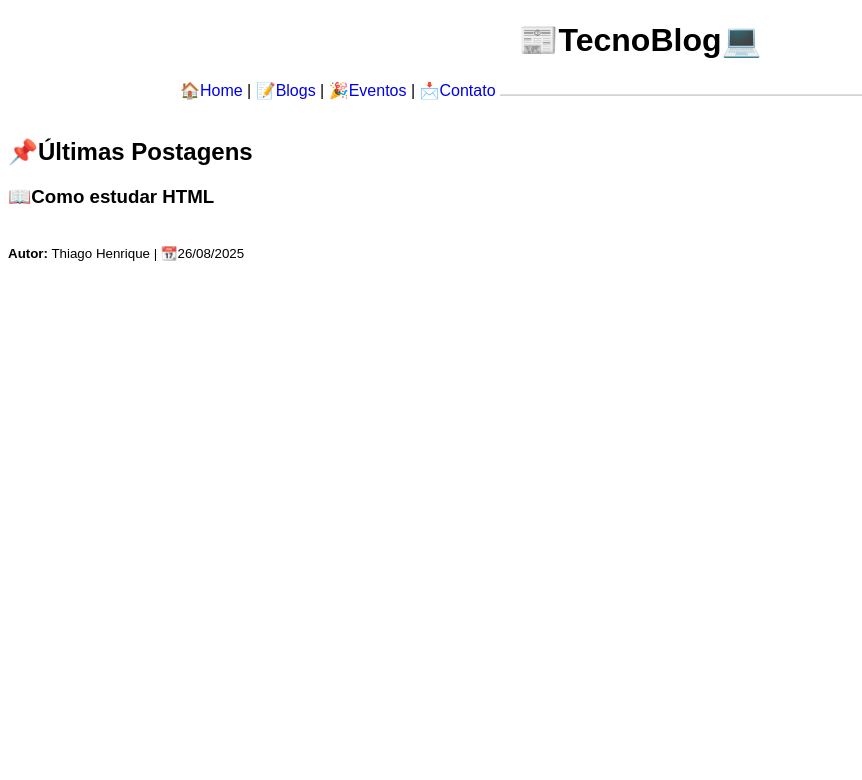
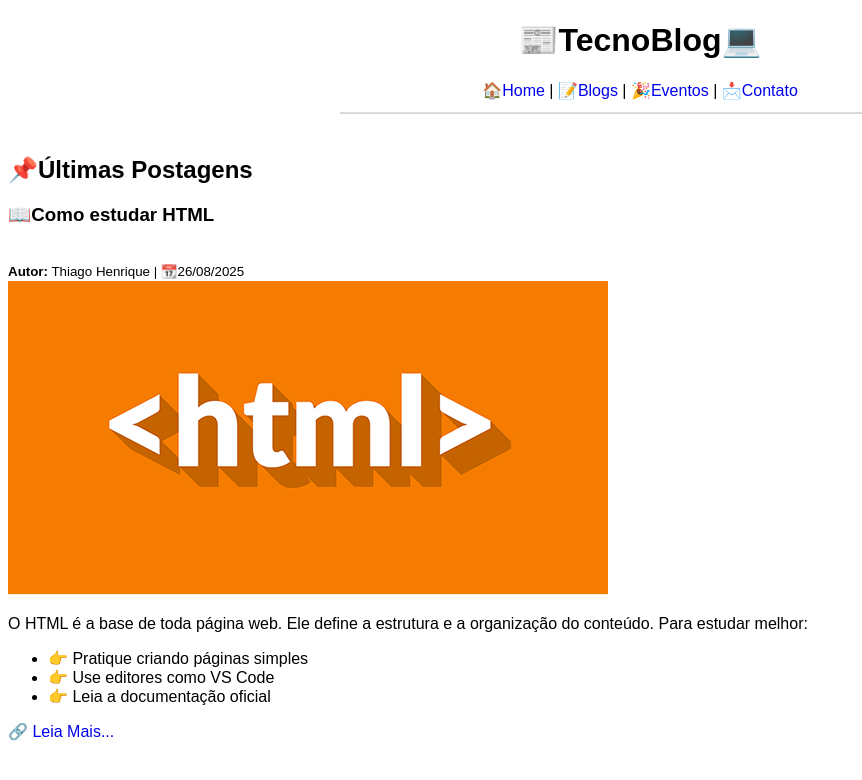
Before and after one commit to Guilinuxos/Blog-tecnologia, a plain HTML site: page index.html in a window 1280 px wide. Shown: the whole page, without its empty margins (0-862 px from the left). Drawn offline with Linux system fonts and the light colour scheme.

Commit message:
"Leia mais" criado

```diff
--- a/index.html
+++ b/index.html
@@ -15,6 +15,7 @@
 
         <a href="index.html">🏠Home</a> | <a href="blogs.html">📝Blogs</a>
         | <a href="eventos.html">🎉Eventos</a> | <a href="contatos.html">📩Contato</a>
+        <br>
         <img src="Assets/Separator.png" alt="">
     </center>
     <br>
@@ -22,6 +23,16 @@
     <h3>📖Como estudar HTML</h3>
     <br>
     <small><b>Autor:</b> Thiago Henrique | 📆26/08/2025</small>
+    <br>
+    <img src="Assets/HTML básico.png" alt="">
+    <p>O HTML é a base de toda página web. Ele define a estrutura e a organização do conteúdo. Para estudar melhor:</p>
 
+    <ul>
+        <li>👉 Pratique criando páginas simples</li>
+        <li>👉 Use editores como VS Code</li>
+        <li>👉 Leia a documentação oficial</li>
+    </ul>
+
+    <a href="blogs.html">🔗 Leia Mais...</a>
 </body>
 </html>
```
Also changed, not shown: Assets/HTML básico.png (added).
